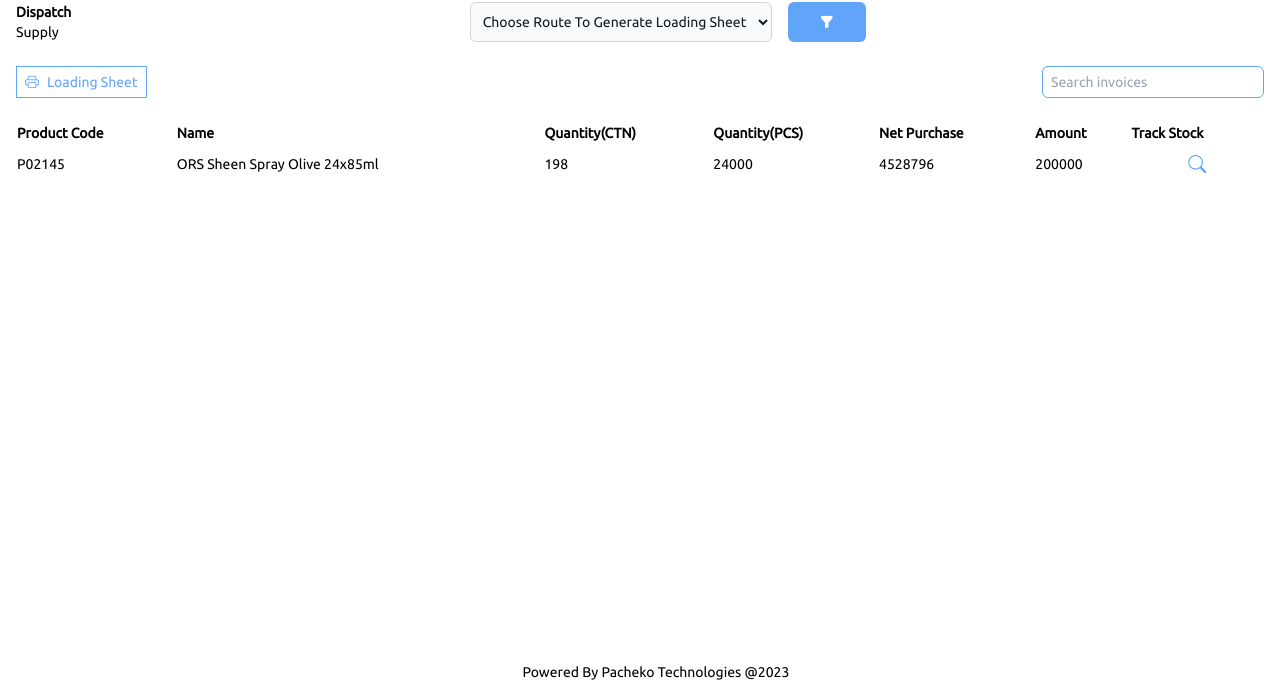
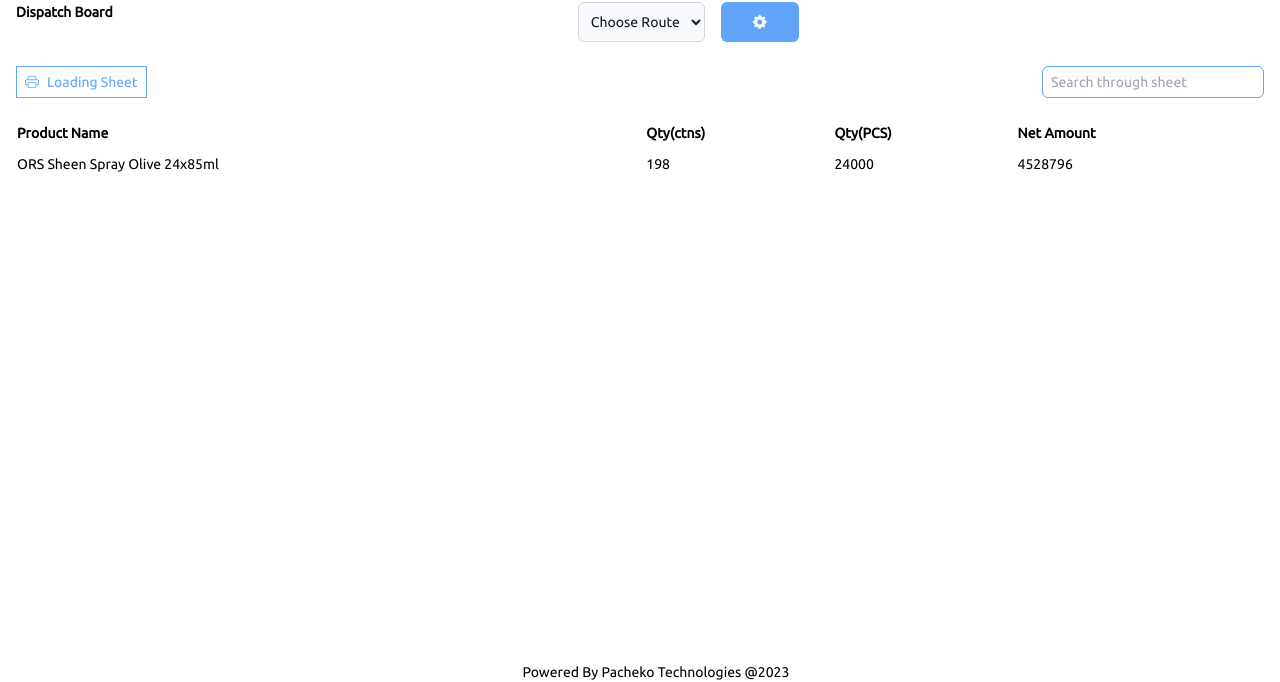
Before and after one commit to pachekox/100DaysOfJavascript, a plain HTML site: page dispatch.html in a window 1280 px wide. Shown: the part 118-800 px from the top of the page. Drawn offline with nearby package versions, Linux system fonts and the light colour scheme.

Commit message:
add data grid to dispath dashboard

```diff
--- a/dispatch.html
+++ b/dispatch.html
@@ -50,23 +50,22 @@
   <!-- sub heading -->
   <div class="flex justify-between mt-2 flex-row ">
     <div class="flex flex-col">
-      <h1 class="font-bold text-md">Dispatch</h1>
+      <h1 class="font-bold text-md">Dispatch Board</h1>
       <div class="flex flex-row space-x-4">
-        <a href="">Supply</a>
+        <!-- <a href="">Supply</a> -->
         <!-- <a href="">Order Stream</a> -->
         <!-- <a href="">Order Log</a> -->
       </div>
     </div>
     <div class="flex flex-row space-x-4">
         <select id="Supplier" class="bg-gray-50 border   border-gray-300 text-gray-900 text-sm rounded-md bg-blue-400 px-2">
-            <option selected >Choose Route To Generate Loading Sheet</option>
+            <option selected >Choose Route </option>
             <option value="US">Naivasha</option>
-            <option value="US">Molo</option>
+            <option value="US">Molo Route</option>
 
           </select>
 
-      <button class="bg-blue-400 rounded-md px-8 py-2 h-10 text-white hover:bg-white hover:text-blue-400"><span><i
-            class="bi bi-funnel-fill"></i></span></button>
+      <button class="bg-blue-400 rounded-md px-8 py-2 h-10 text-white hover:bg-white hover:text-blue-400"><span><i class="bi bi-gear-fill"></i></span></button>
     </div>
 
    <div class="flex flex-row space-x-2">
@@ -80,32 +79,31 @@
     <!-- <button class="border border-1 border-blue-400 text-blue-400 px-2">Itemized Excel</button> -->
 </div>
 
-<input type="search" name="" id="" placeholder="Search invoices" class="border border-blue-400 border-1 h-8 rounded rounded-md pl-2">
+<input type="search" name="" id="" placeholder="Search through sheet" class="border border-blue-400 border-1 h-8 rounded rounded-md pl-2">
 </div>
   <!-- order table grid -->
   <table id="examplSe" class="display  text-left mt-6 pl-2 text-sm" style="width:100%">
     <thead class="text-sm">
       <tr>
-        <th>Product Code</th>
-        <th>Name</th>
-        <th>Quantity(CTN)</th>
-        <th>Quantity(PCS)</th>
-        <th>Net Purchase</th>
-        <th>Amount</th>
-        <th>Track Stock</th>
+        <!-- <th>Invoice Number</th> -->
+        <th>Product Name</th>
+        <th>Qty(ctns)</th>
+        <th>Qty(PCS)</th>
+        <th>Net Amount</th>
+
+
 
       </tr>
       </tr>
     </thead>
     <tbody>
       <tr class="h-10">
-        <td>P02145</td>
         <td>ORS Sheen Spray Olive 24x85ml</td>
+        <!-- <td>ORS Sheen Spray Olive 24x85ml</td> -->
         <td>198</td>
         <td>24000</td>
         <td>4528796</td>
-        <td>200000</td>
-        <td class="text-center"><i class="bi bi-search text-center text-blue-400 font-bold text-lg "></i></td>
+
 
       </tr>
 
```
